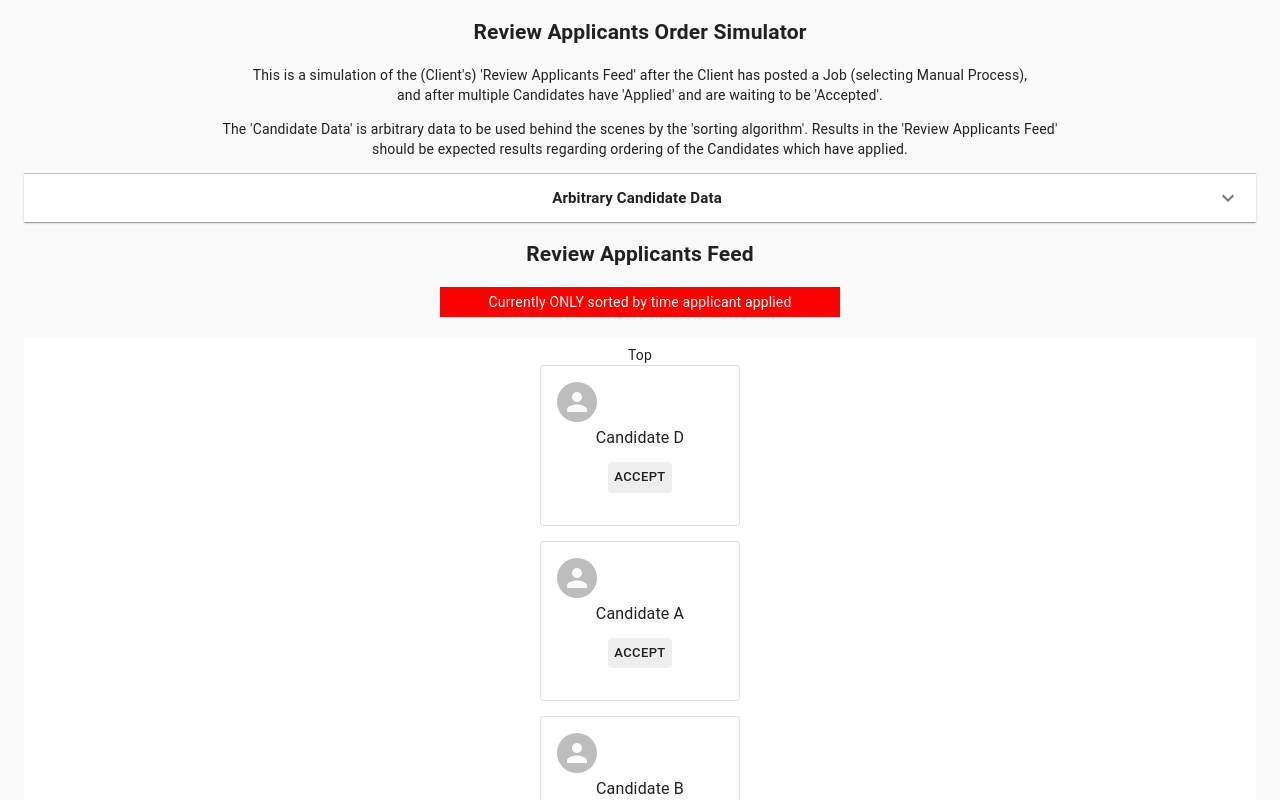
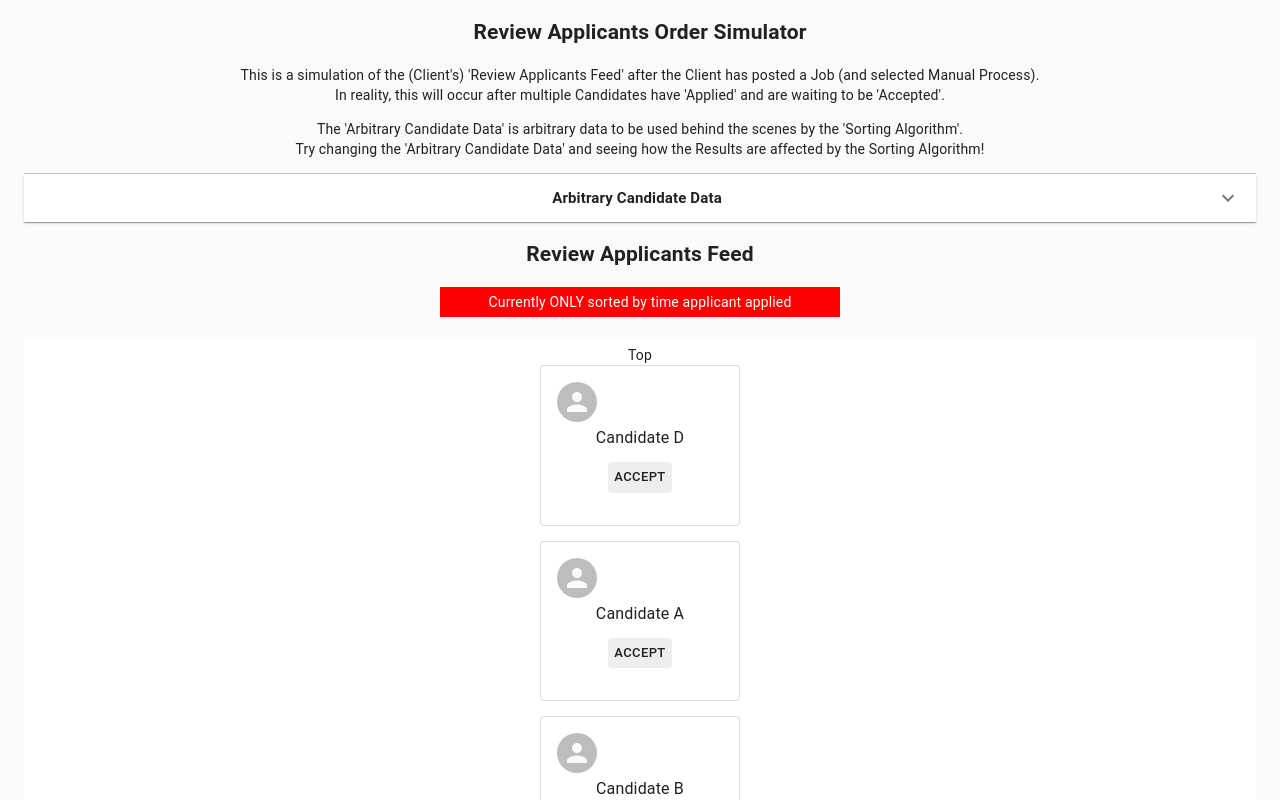
Before and after one commit to timhc22/applications-playground, a React (Create React App) app: page / in a window 1280 px wide. Shown: the top 800 px of the page. Built offline with nearby package versions, Linux system fonts and the light colour scheme.

Commit message:
Change info text

```diff
--- a/src/pages/DashboardPage/DashboardPage.tsx
+++ b/src/pages/DashboardPage/DashboardPage.tsx
@@ -55,10 +55,10 @@ export default function DashboardPage(): JSX.Element {
   return (
     <section className="container">
       <h1>Review Applicants Order Simulator</h1>
-      <p>This is a simulation of the (Client's) 'Review Applicants Feed' after the Client has posted a Job (selecting
-        Manual Process), <br/>and after multiple Candidates have 'Applied' and are waiting to be 'Accepted'.</p>
-      <p>The 'Candidate Data' is arbitrary data to be used behind the scenes by the 'sorting algorithm'. Results in the
-        'Review Applicants Feed' <br/>should be expected results regarding ordering of the Candidates which have applied.</p>
+      <p>This is a simulation of the (Client's) 'Review Applicants Feed' after the Client has posted a Job (and selected
+        Manual Process). <br/>In reality, this will occur after multiple Candidates have 'Applied' and are waiting to be 'Accepted'.</p>
+      <p>The 'Arbitrary Candidate Data' is arbitrary data to be used behind the scenes by the 'Sorting Algorithm'. <br/>
+        Try changing the 'Arbitrary Candidate Data' and seeing how the Results are affected by the Sorting Algorithm!</p>
 
       <Divider />
 
```
